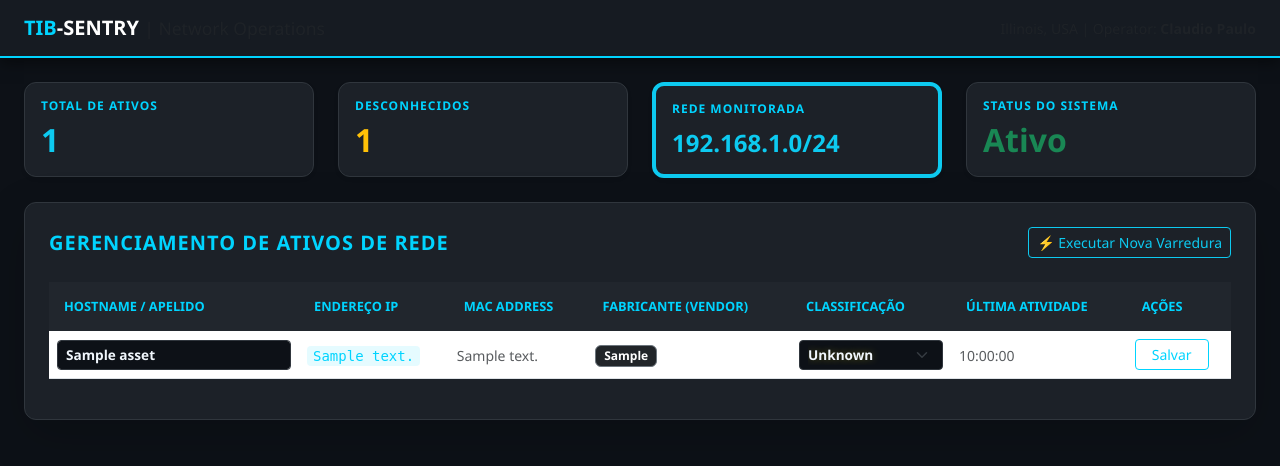
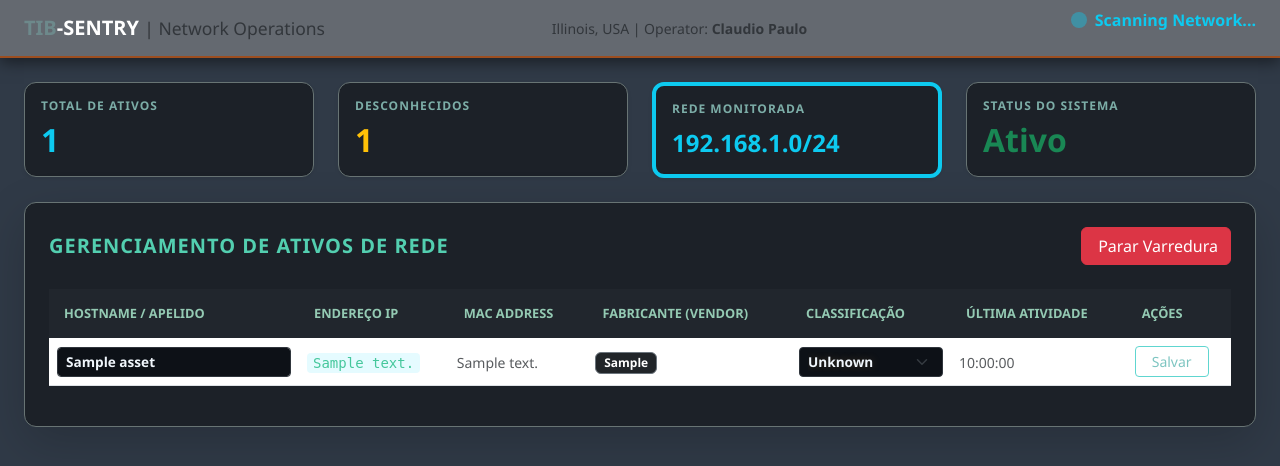
Before and after one commit to ClaudioPaulo71/TIB-Sentry, a Flask app: page / in a window 1280 px wide. Shown: the top 466 px of the page. Run offline with Flask 3, Linux system fonts and the light colour scheme; tables that the repository leaves empty hold one stand-in row (values such as "Sample post").

Commit message:
feat: implement multithreading scan with start/stop controls

```diff
--- a/app.py
+++ b/app.py
@@ -5,6 +5,7 @@
 from database.manager import update_inventory
 from flask import request, redirect, url_for
 from api.models import Asset
+import threading
 
 app = Flask(__name__)
 
@@ -23,18 +24,43 @@
 def dashboard():
     # Apenas lê o que já está no banco de dados
     all_assets = Asset.query.order_by(Asset.ip_address).all()
-    return render_template('dashboard.html', assets=all_assets)
+    return render_template('dashboard.html', assets=all_assets, scanning=scan_status["running"])
+
+# Criamos uma variável global para o status (opcional, para exibir na tela)
+scan_status = {"running": False, "stop_requested": False}
 
 @app.route('/scan')
 def run_scan():
-    # Esta rota agora é a única que dispara o Scapy
+    if not scan_status["running"]:
+        # Dispara o scan em uma Thread separada
+        thread = threading.Thread(target=background_scan)
+        thread.start()
+        return redirect(url_for('dashboard', msg="Scan iniciado em segundo plano..."))
+
+    return redirect(url_for('dashboard', msg="Um scan já está em curso."))
+
+@app.route('/stop_scan')
+def stop_scan():
+    if scan_status["running"]:
+        scan_status["stop_requested"] = True
+        return redirect(url_for('dashboard', msg="Solicitação de parada enviada..."))
+    return redirect(url_for('dashboard'))
+
+def background_scan():
+    scan_status["running"] = True
+    scan_status["stop_requested"] = False # Resetamos a flag ao começar
+
     from core.scanner import scan_network
     from database.manager import update_inventory
 
-    scanned_data = scan_network("192.168.1.0/24")
-    update_inventory(scanned_data)
+    # IMPORTANTE: Vamos passar a flag para o scanner
+    scanned_data = scan_network("192.168.1.0/24", status_ref=scan_status)
 
-    return redirect(url_for('dashboard'))
+    if scanned_data: # Só atualiza se o scan não foi cancelado no meio
+        update_inventory(scanned_data)
+
+    scan_status["running"] = False
+    scan_status["stop_requested"] = False
 
 
 @app.route('/update_asset/<int:id>', methods=['POST'])
--- a/templates/dashboard.html
+++ b/templates/dashboard.html
@@ -7,17 +7,17 @@
     <link href="https://cdn.jsdelivr.net/npm/bootstrap@5.3.0/dist/css/bootstrap.min.css" rel="stylesheet">
     <style>
         /* Base e Background */
-        body { background-color: #0d1117; color: #f0f6fc; font-family: 'Segoe UI', system-ui, sans-serif; }
-        .navbar { background-color: #161b22; border-bottom: 2px solid #00d4ff; box-shadow: 0 4px 15px rgba(0,0,0,0.5); }
+        body { background-color: #303a47; color: #b5b8bb; font-family: 'Segoe UI', system-ui, sans-serif; }
+        .navbar { background-color: #646970; border-bottom: 2px solid #9c4e20; box-shadow: 0 4px 15px rgba(0,0,0,0.5); }
 
         /* Cards de Resumo */
-        .card { background-color: #1c2128; border: 1px solid #30363d; border-radius: 12px; transition: all 0.3s; }
-        .card:hover { border-color: #00d4ff; transform: translateY(-2px); }
-        .card h6 { color: #00d4ff !important; font-weight: 700; text-transform: uppercase; letter-spacing: 1px; font-size: 0.75rem; }
+        .card { background-color: #1c2128; border: 1px solid #687474; border-radius: 12px; transition: all 0.3s; }
+        .card:hover { border-color: #b4551e; transform: translateY(-2px); }
+        .card h6 { color: #7cada7 !important; font-weight: 700; text-transform: uppercase; letter-spacing: 1px; font-size: 0.75rem; }
 
         /* Tabela Profissional */
         .table { color: #f0f6fc; vertical-align: middle; }
-        .table thead th { background-color: #21262d; color: #00d4ff; text-transform: uppercase; font-size: 0.8rem; border: none; padding: 15px; }
+        .table thead th { background-color: #21262d; color: #94cab3; text-transform: uppercase; font-size: 0.8rem; border: none; padding: 15px; }
         .table-hover tbody tr:hover { background-color: #262c36 !important; }
 
         /* Inputs e Selects Customizados */
@@ -27,16 +27,16 @@
             border: 1px solid #30363d !important;
             font-size: 0.85rem;
         }
-        .form-control-custom:focus { border-color: #00d4ff !important; box-shadow: 0 0 5px rgba(0, 212, 255, 0.3); }
+        .form-control-custom:focus { border-color: #59d4ca !important; box-shadow: 0 0 5px rgba(81, 157, 160, 0.3); }
 
         /* Status Neon */
-        .status-known { color: #39ff14; font-weight: bold; text-shadow: 0 0 8px rgba(57, 255, 20, 0.3); }
-        .status-unknown { color: #ffea00; font-weight: bold; text-shadow: 0 0 8px rgba(255, 234, 0, 0.3); }
+        .status-known { color: #e68f48; font-weight: bold; text-shadow: 0 0 8px rgba(46, 192, 143, 0.3); }
+        .status-unknown { color: #ff8800; font-weight: bold; text-shadow: 0 0 8px rgba(175, 123, 55, 0.3); }
         .status-rogue { color: #ff3131; font-weight: bold; text-shadow: 0 0 8px rgba(255, 49, 49, 0.3); }
 
-        code { color: #00d4ff; background: rgba(0, 212, 255, 0.1); padding: 2px 6px; border-radius: 4px; font-family: 'Fira Code', monospace; }
-        .btn-save { background-color: transparent; border: 1px solid #00d4ff; color: #00d4ff; transition: 0.3s; }
-        .btn-save:hover { background-color: #00d4ff; color: #0d1117; }
+        code { color: #45c79c; background: rgba(0, 212, 255, 0.1); padding: 2px 6px; border-radius: 4px; font-family: 'Fira Code', monospace; }
+        .btn-save { background-color: transparent; border: 1px solid #60d6d0; color: #6cbdb9e1; transition: 0.3s; }
+        .btn-save:hover { background-color: #42d4c8ab; color: #335152; }
     </style>
 </head>
 <body>
@@ -44,11 +44,23 @@
 <nav class="navbar navbar-expand-lg navbar-dark mb-4">
     <div class="container-fluid px-4">
         <a class="navbar-brand fw-bold" href="#">
-            <span style="color: #00d4ff;">TIB</span>-SENTRY <small class="text-muted fw-light">| Network Operations</small>
+            <span style="color: #78aaa87c;">TIB</span>-SENTRY <small class="text-muted fw-light">| Network Operations</small>
         </a>
-        <div class="text-muted">
+        <div class="text-muted col-md-3">
             <small>Illinois, USA | Operator: <strong>Claudio Paulo</strong></small>
         </div>
+        <div class="d-flex align-items-center mb-3">
+            {% if scanning %}
+        <div class="spinner-grow text-info spinner-grow-sm me-2" role="status"></div>
+        <span class="text-info fw-bold animate__animated animate__pulse animate__infinite">
+            Scanning Network...
+        </span>
+            {% else %}
+        <span class="text-muted small">
+            <i class="fas fa-check-circle text-success me-1"></i> System Ready
+        </span>
+            {% endif %}
+</div>
     </div>
 </nav>
 
@@ -82,8 +94,18 @@
 
     <div class="card p-4 shadow-lg mb-5">
         <div class="d-flex justify-content-between align-items-center mb-4">
-            <h5 class="fw-bold m-0" style="color: #00d4ff; letter-spacing: 1px;">GERENCIAMENTO DE ATIVOS DE REDE</h5>
-            <a href="{{ url_for('run_scan') }}" class="btn btn-sm btn-outline-info">⚡ Executar Nova Varredura</a>
+            <h5 class="fw-bold m-0" style="color: #53cfb0; letter-spacing: 1px;">GERENCIAMENTO DE ATIVOS DE REDE</h5>
+            <div class="btn-group">
+                {% if not scanning %}
+                    <a href="{{ url_for('run_scan') }}" class="btn btn-primary">
+                        <i class="fas fa-play me-1"></i> Iniciar Varredura
+                    </a>
+                {% else %}
+                    <a href="{{ url_for('stop_scan') }}" class="btn btn-danger animate__animated animate__pulse animate__infinite">
+                        <i class="fas fa-stop me-1"></i> Parar Varredura
+                    </a>
+                {% endif %}
+            </div>
         </div>
 
         <div class="table-responsive">
@@ -131,5 +153,14 @@
 </div>
 
 <script src="https://cdn.jsdelivr.net/npm/bootstrap@5.3.0/dist/js/bootstrap.bundle.min.js"></script>
+
+{% if scanning %}
+<script>
+    // Recarrega a página a cada 5 segundos apenas enquanto estiver escaneando
+    setTimeout(function(){
+       window.location.reload();
+    }, 60000);
+</script>
+{% endif %}
 </body>
 </html>
```
Also changed, not shown: core/scanner.py (+12 -1 lines).
